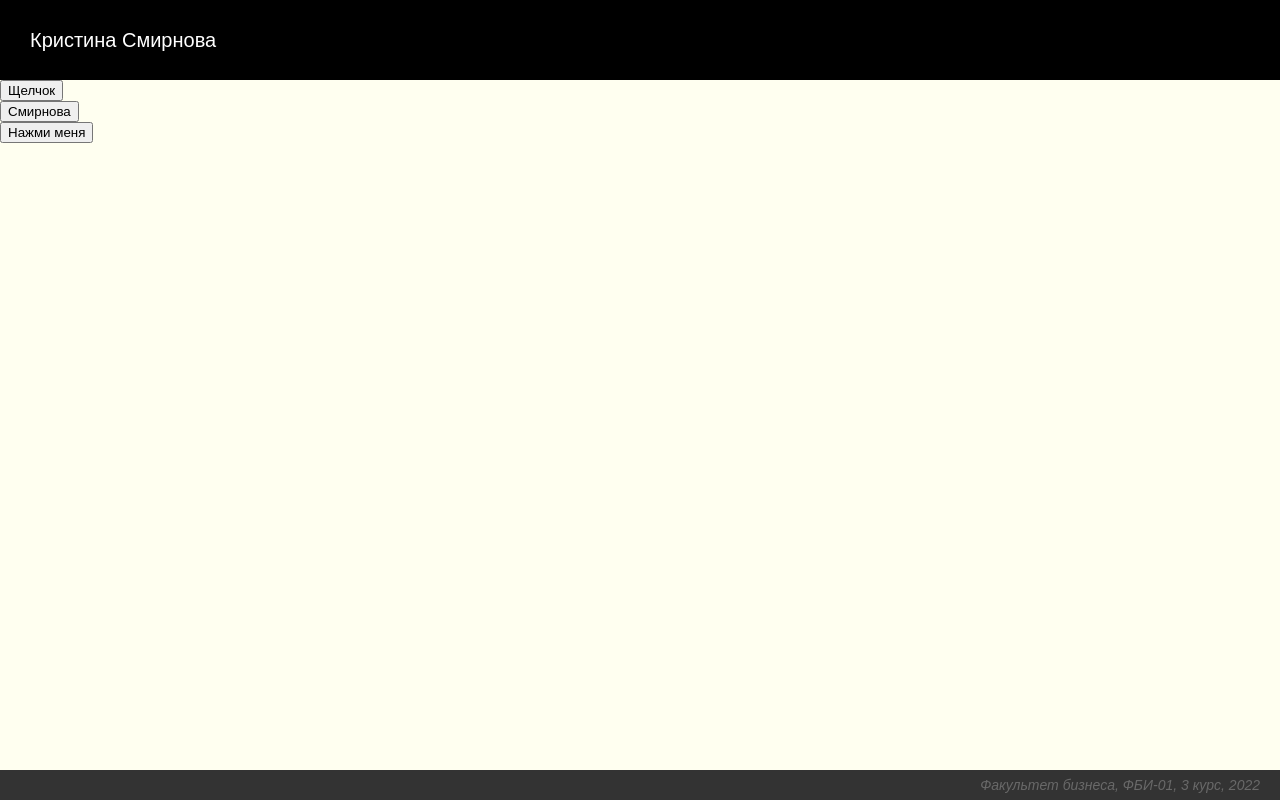
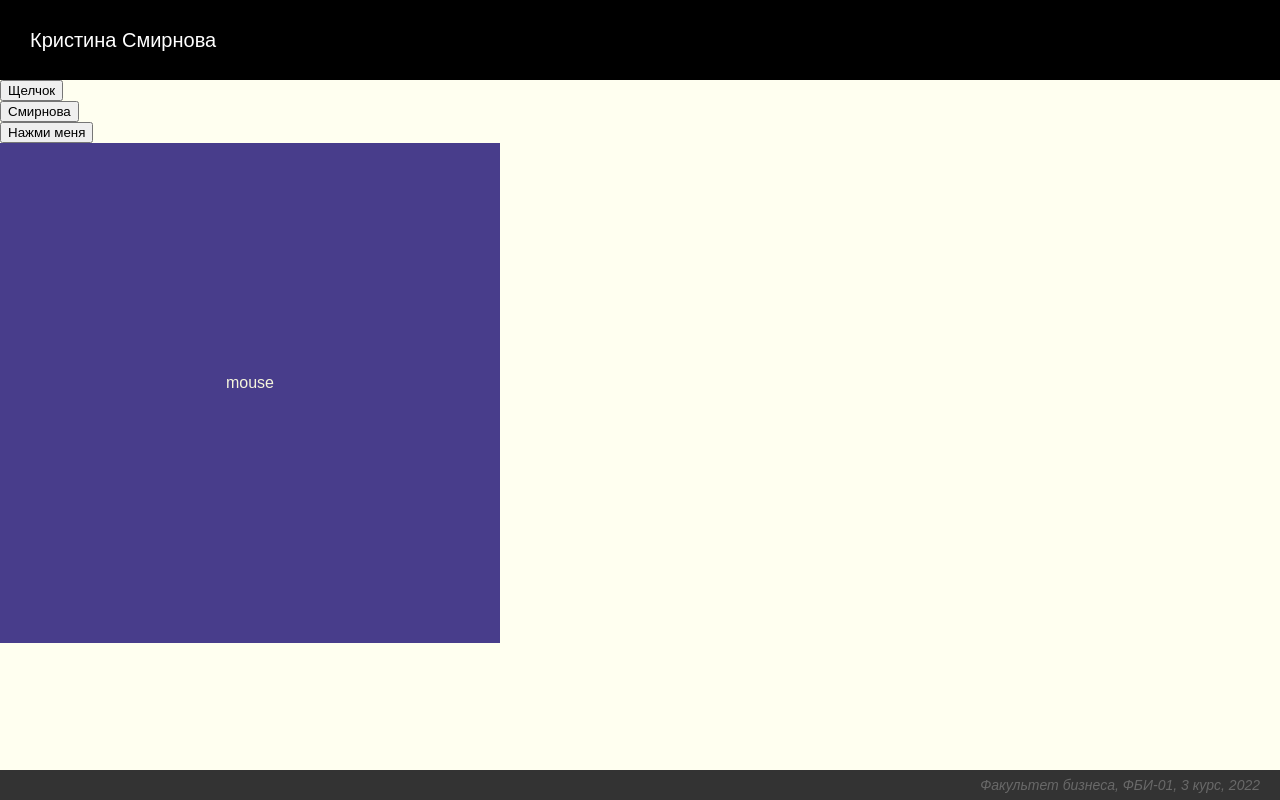
Before and after one commit to Kristina-Smirnova/web-programming-labs, a plain HTML site: page lab9.html in a window 1280 px wide. Drawn offline with Linux system fonts and the light colour scheme.

Commit message:
Вывод координат мыши

```diff
--- a/lab9.css
+++ b/lab9.css
@@ -25,3 +25,11 @@ body {
     left: 0;
     right: 0;
 }
+#coords {
+    height: 500px;
+    width: 500px;
+    background-color: darkslateblue;
+    color: beige;
+    text-align: center;
+    line-height: 30em;
+}
--- a/lab9.html
+++ b/lab9.html
@@ -21,6 +21,9 @@
             <div>
                 <button onclick="pushMe(this)">Нажми меня</button>
             </div>
+            <div>
+                <div id="coords">mouse</div>
+            </div>
         </div>
 
         <div class="footer">
--- a/lab9.js
+++ b/lab9.js
@@ -30,3 +30,12 @@ function pushMe(button) {
         button.style.color = 'green';
     }
 }
+
+function showCoords(event) {
+    event.target.innerHTML = 'x = ' + event.offsetX + ', y = ' + event.offsetY + ' ' +
+    (event.ctrlKey? '<b>Ctrl</b>': '<s>Ctrl</s>') + ' ' + (event.shiftKey? '<b>Shift</b>': '<s>Shift</s>') + ' ' + (event.altKey? '<b>Alt</b>': '<s>Alt</s>');
+}
+window.addEventListener('DOMContentLoaded', function() {
+    let coords = document.querySelector('#coords');
+    coords.addEventListener('mousemove', showCoords);
+})
```
